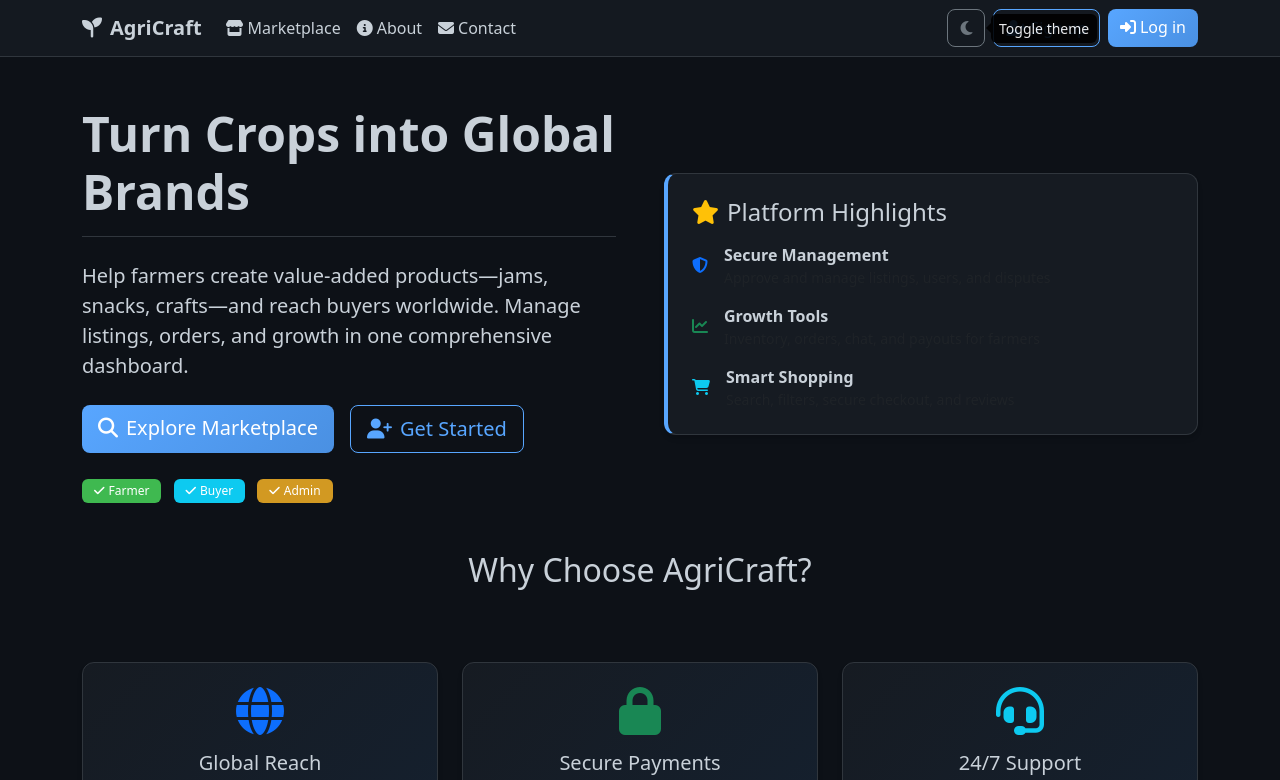
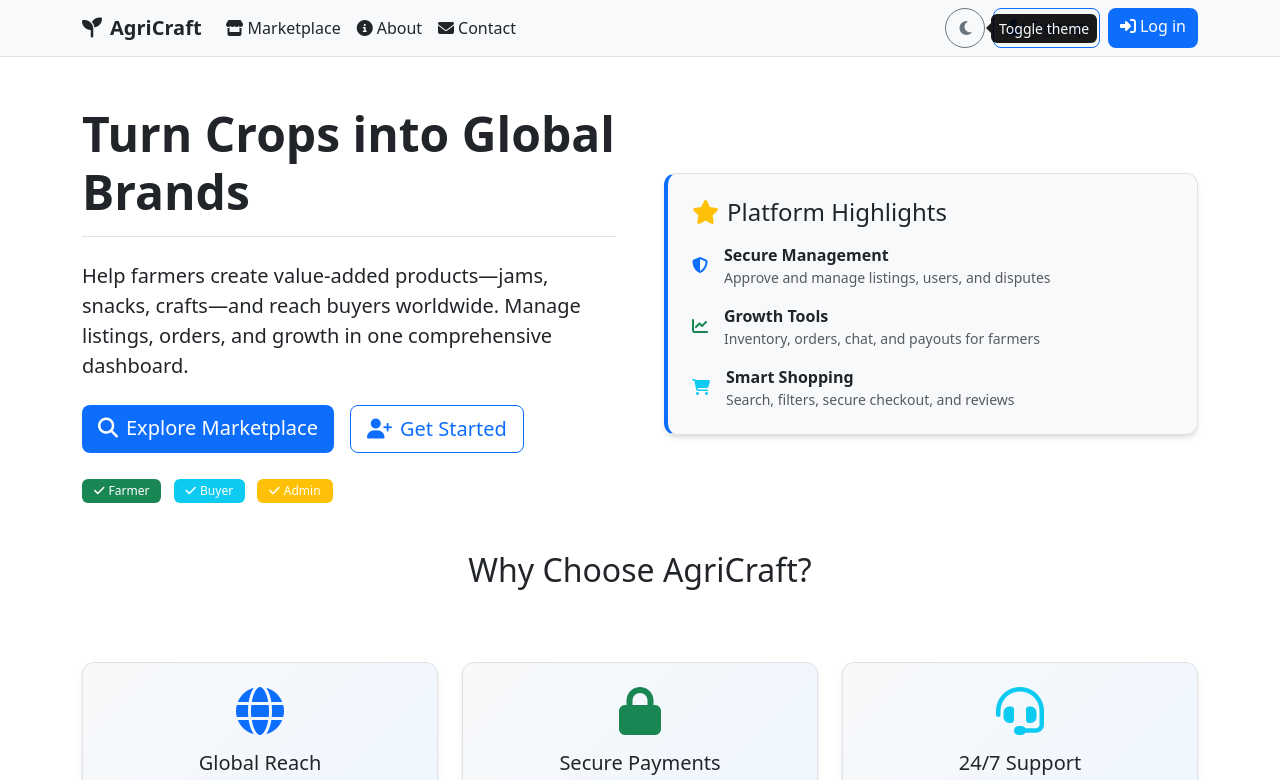
Before and after one commit to n4ku7/FarmerApp, a plain HTML site: page index.html in a window 1280 px wide. Both pictures are taken after a click on the button "Toggle theme". Shown: the top 780 px of the page. Drawn offline with nearby package versions, Linux system fonts and the light colour scheme.

Commit message:
updated dark mode support

```diff
--- a/Home/Login-Register/login.html
+++ b/Home/Login-Register/login.html
@@ -14,6 +14,11 @@
         <a class="navbar-brand fw-semibold" href="../../index.html">
           <i class="fas fa-seedling me-2"></i>AgriCraft
         </a>
+        <div class="d-flex">
+          <button class="btn btn-outline-secondary theme-toggle" type="button" data-bs-toggle="tooltip" title="Toggle theme">
+            <i class="fas fa-moon"></i>
+          </button>
+        </div>
       </div>
     </nav>
 
@@ -123,6 +128,7 @@
     </footer>
 
     <script src="https://cdn.jsdelivr.net/npm/bootstrap@5.3.3/dist/js/bootstrap.bundle.min.js"></script>
+    <script src="../../assets/js/main.js"></script>
     <script>
       document.addEventListener('DOMContentLoaded', function() {
         const roleSelectionCard = document.getElementById('roleSelectionCard');
--- a/Home/Login-Register/register.html
+++ b/Home/Login-Register/register.html
@@ -14,6 +14,11 @@
         <a class="navbar-brand fw-semibold" href="../../index.html">
           <i class="fas fa-seedling me-2"></i>AgriCraft
         </a>
+        <div class="d-flex">
+          <button class="btn btn-outline-secondary theme-toggle" type="button" data-bs-toggle="tooltip" title="Toggle theme">
+            <i class="fas fa-moon"></i>
+          </button>
+        </div>
       </div>
     </nav>
 
@@ -256,6 +261,7 @@
     </footer>
 
     <script src="https://cdn.jsdelivr.net/npm/bootstrap@5.3.3/dist/js/bootstrap.bundle.min.js"></script>
+    <script src="../../assets/js/main.js"></script>
     <script>
       document.addEventListener('DOMContentLoaded', function() {
         const roleSelectionCard = document.getElementById('roleSelectionCard');
--- a/assets/css/theme.css
+++ b/assets/css/theme.css
@@ -1,4 +1,5 @@
 :root {
+  /* Dark theme (default) */
   --bg-canvas: #0d1117;
   --bg-subtle: #161b22;
   --border-default: #30363d;
@@ -8,10 +9,38 @@
   --success: #3fb950;
   --danger: #f85149;
   --warning: #d29922;
+
+  /* Transition properties */
+  --transition-duration: 0.3s;
+  --transition-timing: cubic-bezier(0.4, 0, 0.2, 1);
+}
+
+/* Light theme variables */
+[data-bs-theme="light"] {
+  --bg-canvas: #ffffff;
+  --bg-subtle: #f8f9fa;
+  --border-default: #dee2e6;
+  --fg-default: #212529;
+  --fg-muted: #6c757d;
+  --fg-accent: #0d6efd;
+  --success: #198754;
+  --danger: #dc3545;
+  --warning: #ffc107;
 }
 
 html, body {
   height: 100%;
+}
+
+/* Global transition for theme changes */
+*,
+*::before,
+*::after {
+  transition:
+    background-color var(--transition-duration) var(--transition-timing),
+    color var(--transition-duration) var(--transition-timing),
+    border-color var(--transition-duration) var(--transition-timing),
+    box-shadow var(--transition-duration) var(--transition-timing);
 }
 
 body {
@@ -200,11 +229,20 @@ body {
 }
 
 .btn-primary {
-  background: linear-gradient(135deg, var(--fg-accent) 0%, #4a90e2 100%);
+  background: linear-gradient(135deg, var(--fg-accent) 0%, var(--fg-accent) 100%);
   border: none;
 }
 
 .btn-primary:hover {
+  background: linear-gradient(135deg, var(--fg-accent) 0%, var(--fg-accent) 100%);
+  opacity: 0.9;
+}
+
+[data-bs-theme="dark"] .btn-primary {
+  background: linear-gradient(135deg, var(--fg-accent) 0%, #4a90e2 100%);
+}
+
+[data-bs-theme="dark"] .btn-primary:hover {
   background: linear-gradient(135deg, #4a90e2 0%, var(--fg-accent) 100%);
 }
 
@@ -231,6 +269,87 @@ body {
 .navbar {
   backdrop-filter: blur(10px);
   background-color: rgba(22, 27, 34, 0.9) !important;
+}
+
+[data-bs-theme="light"] .navbar {
+  background-color: rgba(248, 249, 250, 0.9) !important;
+}
+
+/* Light theme specific adjustments */
+[data-bs-theme="light"] .card {
+  box-shadow: 0 4px 6px -1px rgba(0, 0, 0, 0.1), 0 2px 4px -1px rgba(0, 0, 0, 0.06);
+}
+
+[data-bs-theme="light"] .card:hover {
+  box-shadow: 0 10px 15px -3px rgba(0, 0, 0, 0.1), 0 4px 6px -2px rgba(0, 0, 0, 0.05);
+}
+
+[data-bs-theme="light"] .login-card,
+[data-bs-theme="light"] .register-card {
+  border: 1px solid rgba(0, 0, 0, 0.1);
+  backdrop-filter: none;
+}
+
+[data-bs-theme="light"] .form-control,
+[data-bs-theme="light"] .form-select,
+[data-bs-theme="light"] .input-group-text {
+  background-color: #ffffff;
+  border-color: #ced4da;
+}
+
+[data-bs-theme="light"] .form-control:focus,
+[data-bs-theme="light"] .form-select:focus {
+  background-color: #ffffff;
+  border-color: var(--fg-accent);
+  box-shadow: 0 0 0 0.2rem rgba(13, 110, 253, 0.25);
+}
+
+/* Theme toggle button */
+.theme-toggle {
+  position: relative;
+  overflow: hidden;
+  border-radius: 50% !important;
+  width: 40px;
+  height: 40px;
+  padding: 0;
+  display: flex;
+  align-items: center;
+  justify-content: center;
+  transition: all var(--transition-duration) var(--transition-timing);
+}
+
+.theme-toggle i {
+  transition: transform 0.3s cubic-bezier(0.4, 0, 0.2, 1);
+}
+
+.theme-toggle:hover i {
+  transform: scale(1.1) rotate(15deg);
+}
+
+.theme-toggle:active {
+  transform: scale(0.95);
+}
+
+/* Theme transition class */
+.theme-transitioning *,
+.theme-transitioning *::before,
+.theme-transitioning *::after {
+  transition:
+    background-color 0.3s cubic-bezier(0.4, 0, 0.2, 1),
+    color 0.3s cubic-bezier(0.4, 0, 0.2, 1),
+    border-color 0.3s cubic-bezier(0.4, 0, 0.2, 1),
+    box-shadow 0.3s cubic-bezier(0.4, 0, 0.2, 1) !important;
+}
+
+/* Theme toggle animation keyframes */
+@keyframes themeToggle {
+  0% { transform: rotate(0deg) scale(1); }
+  50% { transform: rotate(180deg) scale(0.8); }
+  100% { transform: rotate(360deg) scale(1); }
+}
+
+.theme-toggle.animating i {
+  animation: themeToggle 0.3s ease-in-out;
 }
 
 /* Improved tables */
--- a/assets/js/main.js
+++ b/assets/js/main.js
@@ -193,25 +193,49 @@ function clearSearchResults(targetSelector) {
   }
 }
 
-// Theme persistence
+// Theme persistence with smooth transitions
 function initializeThemePersistence() {
-  const savedTheme = localStorage.getItem('theme');
-  if (savedTheme) {
-    document.documentElement.setAttribute('data-bs-theme', savedTheme);
-  }
+  // Get saved theme or default to dark
+  const savedTheme = localStorage.getItem('theme') || 'dark';
+  document.documentElement.setAttribute('data-bs-theme', savedTheme);
 
   const themeToggle = document.querySelector('.theme-toggle');
   if (themeToggle) {
-    themeToggle.addEventListener('click', () => {
+    // Set initial icon based on saved theme
+    const icon = themeToggle.querySelector('i');
+    icon.className = savedTheme === 'dark' ? 'fas fa-sun' : 'fas fa-moon';
+
+    themeToggle.addEventListener('click', (e) => {
+      e.preventDefault();
+
       const currentTheme = document.documentElement.getAttribute('data-bs-theme');
       const newTheme = currentTheme === 'dark' ? 'light' : 'dark';
 
+      // Add transition class for smooth animation
+      document.body.classList.add('theme-transitioning');
+
+      // Update theme
       document.documentElement.setAttribute('data-bs-theme', newTheme);
       localStorage.setItem('theme', newTheme);
 
-      // Update toggle icon
-      const icon = themeToggle.querySelector('i');
-      icon.className = newTheme === 'dark' ? 'fas fa-sun' : 'fas fa-moon';
+      // Update toggle icon with animation
+      icon.style.transform = 'rotate(360deg) scale(0.8)';
+      setTimeout(() => {
+        icon.className = newTheme === 'dark' ? 'fas fa-sun' : 'fas fa-moon';
+        icon.style.transform = 'rotate(0deg) scale(1)';
+      }, 150);
+
+      // Remove transition class after animation completes
+      setTimeout(() => {
+        document.body.classList.remove('theme-transitioning');
+      }, 300);
+
+      // Show notification
+      utils.showNotification(
+        `Switched to ${newTheme === 'dark' ? 'dark' : 'light'} mode`,
+        'success',
+        2000
+      );
     });
   }
 }
```
